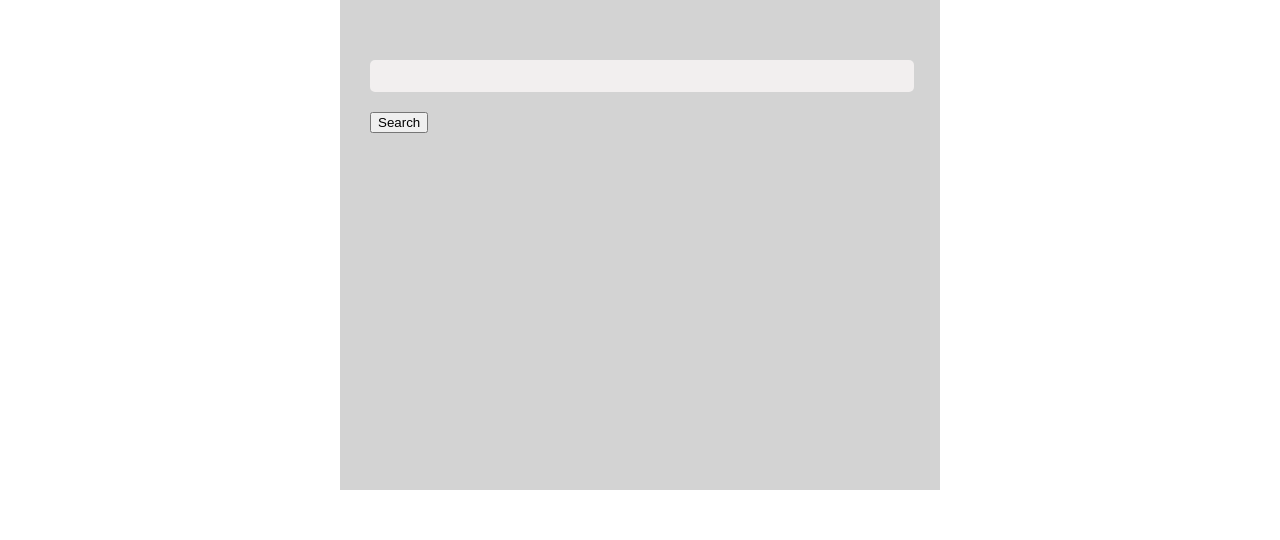
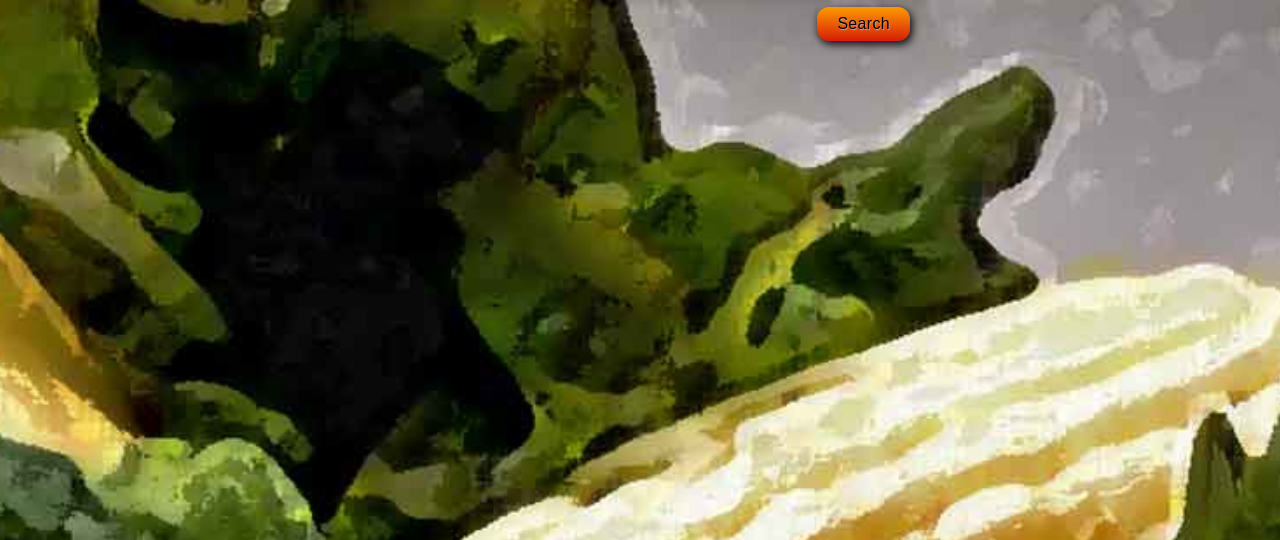
Before and after one commit to MissingLabel/frontend, a plain HTML site: page index.html in a window 1280 px wide. Shown: the part 260-800 px from the top of the page. Drawn offline with nearby package versions, Linux system fonts and the light colour scheme.

Commit message:
added background image and altered css/javascript

```diff
--- a/index.html
+++ b/index.html
@@ -5,10 +5,10 @@
 <link rel="stylesheet" type="text/css" media="all" href="reset.css">
 <link rel="stylesheet" type="text/css" media="all" href="main.css">
 <script src="http://ajax.googleapis.com/ajax/libs/jquery/2.1.1/jquery.min.js"></script>
-<script src="http://ajax.googleapis.com/ajax/libs/jquerymobile/1.4.3/jquery.mobile.min.js"></script>
+<!-- <script src="http://ajax.googleapis.com/ajax/libs/jquerymobile/1.4.3/jquery.mobile.min.js"></script> -->
 <script src="main.js"></script>
 
-<!-- <meta name="viewport" content="width=device-width; initial-scale=1.0; maximum-scale=1.0; user-scalable=0;"/> -->
+<meta name="viewport" content="width=device-width; initial-scale=1.0; maximum-scale=1.0; user-scalable=0;"/>
 
 </head>
 
@@ -19,6 +19,7 @@
     </header>
 
     <div class="main-content">
+      <div id="commodity-name"></div>
 
       <div id="nutrition-facts">
       </div>
@@ -26,7 +27,7 @@
       <h1></h1>
 
       <form id="search-form" action="" method="GET">
-        <input id="input-field" type="text">
+        <input id="input-field" type="text" placeholder="Enter PLU or scan an item">
         <button id="search-button" name="search" type="submit" value="Search">Search</button>
       </form>
 
--- a/main.css
+++ b/main.css
@@ -5,6 +5,13 @@ body {
     position: relative;
     font-size: 1em;
     font-family: Arial, Sans-Serif;
+    background-color: #768002;
+    background-image: url("images/missing-label-veggie-backdrop.jpg");
+    background-size: 300%;
+    background-position: center;
+    background-attachment: fixed;
+    background-origin: content-box;
+    background-repeat: none;
 }
 
 h1 {
@@ -12,30 +19,35 @@ h1 {
 }
 
 .container {
+    display: block;
     max-width: 600px;
     margin: 0 auto;
-    height: 600px;
-    background-color: lightgrey;
-    position: relative;
+    height: auto;
+/*     background-color: #768002; */
+/*     position: relative; */
 /*    top: -50px;*/
-    top: 100px;
+    top: -50px;
+/*     box-shadow: 2px 2px 15px black; */
+    padding-bottom: 150px;
 
 }
 
 .logo {
     font-size: 24px;
-    color: green;
+    color: #e4f05d;
     text-decoration: none;
     font-weight: bold;
     padding: 20px;
     margin-top: 20px;
     position: absolute;
-    top: -20px;
+    top: -70px;
+    text-shadow: 1px 0.7px 3px black;
+    letter-spacing: 0.04em;
 }
 
 form {
     position: relative;
-    top: 150px;
+    top: 125px;
     width: 90%;
     margin: 50px auto;
 }
@@ -43,21 +55,86 @@ form {
 input[type="submit"] {
     background-color: orangered;
     border: none;
-     border-radius: 10px;
+    border-radius: 10px;
     padding: 5px 15px;
     text-shadow: 0.7px 0.7px 0.8px #f49797;
     font-size: 0.9em;
     margin: 10px 0;
 }
 
+#search-button {
+    background-color: orange;
+    border: none;
+/*     border-radius: 10px; */
+/*     padding: 5px 15px; */
+    text-shadow: 0.7px 0.7px 1px #f2b90c;
+    font-size: 1em;
+    margin: 10px 0;
+    float: right;
+/*     box-shadow: 1.5px 3px 15px #484e01; */
+    background: #f2b90c;
+    background-image: -webkit-linear-gradient(top, #fcbf04, #d51e07);
+    background-image: -moz-linear-gradient(top, #fcbf04, #d51e07);
+    background-image: -ms-linear-gradient(top, #fcbf04, #d51e07);
+    background-image: -o-linear-gradient(top, #fcbf04, #d51e07);
+    background-image: linear-gradient(to bottom, #fd9b01, #d51e07);
+    -webkit-border-radius: 12;
+    -moz-border-radius: 12;
+    border-radius: 12px;
+/*   text-shadow: 1px 1px 3px #000000; */
+    text-shadow: 0.7px 0.7px 1px #cca9a9;
+    -webkit-box-shadow: 2px 3px 8px black;
+    -moz-box-shadow: 2px 3px 8px black;
+/*     box-shadow: 2px 2px 6px #484e01; */
+    box-shadow: 2px 3px 10px black;
+/*     font-family: Arial; */
+    color: black;
+/*   font-size: 17px; */
+    padding: 8px 20px 8px 20px;
+/*     text-decoration: none; */
+    letter-spacing: 0.02em;
+}
+
 input[type="text"] {
-    background-color: #f2efef;
+/*     background-color: #f2efef; */
+    background-color: #cdd386;
     border: none;
     border-radius: 5px;
-    height: 30px;
-    width: 100%;
+    height: 40px;
+    width: 97%;
     margin: 20px auto;
+    box-shadow: 3px 5px 25px black;
+    font-size: 1.2em;
+    padding-left: 3%;
+    color: #484e01;
+}
 
+::-webkit-input-placeholder {
+   color: #9da354;
+}
+
+:-moz-placeholder { /* Firefox 18- */
+   color: #9da354;
+}
+
+::-moz-placeholder {  /* Firefox 19+ */
+   color: #9da354;
+}
+
+:-ms-input-placeholder {
+   color: #9da354;
+}
+
+#commodity-name {
+    position: relative;
+    margin-left: 10%;
+    top: 125px;
+    font-size: 24px;
+    font-weight: bold;
+/*     color: #5c6402; */
+    color: #363b00;
+    text-shadow: 1px 0.7px 1px #9ca535;
+    letter-spacing: 0.04em;
 }
 
 #nutrition-facts-label {
@@ -69,7 +146,7 @@ input[type="text"] {
     border: 3px solid black;
     padding: 10px;
     background-color: white;
-    box-shadow: 8px 8px 35px #515050;
+    box-shadow: 8px 8px 35px black;
     color: #565555;
 }
 
@@ -236,7 +313,7 @@ th, td {
 /*     left: 8%; */
     padding-left: 5%;
     padding-right: 3%;
-    color: darkgrey;
+    color: #565555;
 }
 
 .td-indent em {
@@ -251,3 +328,11 @@ th, td {
 .td-right-bottom span {
     font-weight: bold;
 }
+
+textarea:focus, #search-button:focus, input[type="text"]:focus, input[type="password"]:focus, input[type="datetime"]:focus, input[type="datetime-local"]:focus, input[type="date"]:focus, input[type="month"]:focus, input[type="time"]:focus, input[type="week"]:focus, input[type="number"]:focus, input[type="email"]:focus, input[type="url"]:focus, input[type="search"]:focus, input[type="tel"]:focus, input[type="color"]:focus, .uneditable-input:focus {
+/* border-color: rgba(126, 239, 104, 0.8); */
+/* border-color: rgba(203, 220, 1, 0.8); */
+border-color: rgba(220, 11, 1, 0.8);
+/* box-shadow: 0 1px 1px rgba(0, 0, 0, 0.075) inset, 0 0 8px rgba(126, 239, 104, 0.6); */
+box-shadow: 0 1px 1px rgba(0, 0, 0, 0.075) inset, 0 0 8px rgba(203, 220, 1, 0.6);
+outline: 0 none;}
--- a/main.js
+++ b/main.js
@@ -12,6 +12,10 @@ $(document).ready(function(){
       console.log(response);
       $("#search-form").css("display", "none");
       $("#nutrition-facts-label").css("display", "block");
+      $("body").css("background-image", "none");
+      $(".logo").css("top", "-20px");
+      var commodityName = response.commodity.charAt(0).toUpperCase() + response.commodity.slice(1);
+      $("#commodity-name").html(commodityName);
       // $("#nutrition-facts-label").html(response.commodity);
       // $(document).append(response.commodity);
 
```
Also changed, not shown: images/missing-label-veggie-backdrop.jpg (added), 1 other file.
